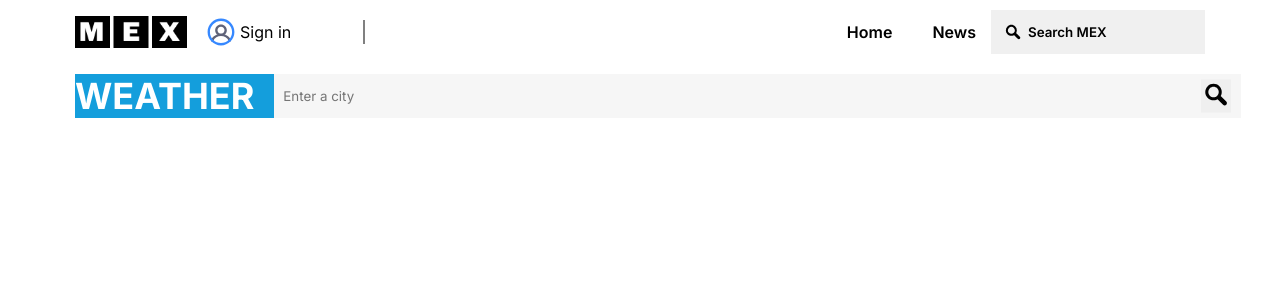
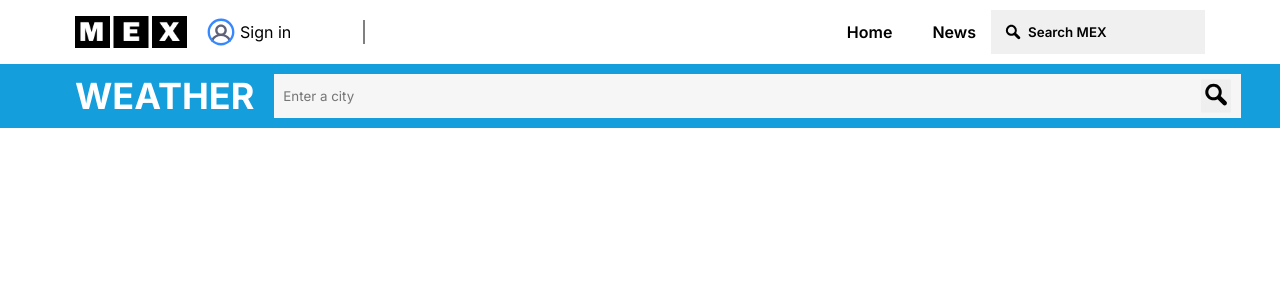
Before and after one commit to Pawsing-ctr/NextWeather, a Next.js app: page / in a window 1280 px wide. Shown: the top 300 px of the page. Built offline with nearby package versions, Linux system fonts and the light colour scheme.

Commit message:
correct nav pageblockwrapper styke

```diff
--- a/src/app/(page)/authPage/page.tsx
+++ b/src/app/(page)/authPage/page.tsx
@@ -1,5 +1,5 @@
 "use client";
-import React, { useState } from "react";
+import React from "react";
 import "./page.css";
 import PageBlockWrapper from "@/app/components/PageBlockWrapper/PageBlockWrapper";
 import { Colors } from "@/app/constants/colors";
--- a/src/app/components/Nav/Nav.tsx
+++ b/src/app/components/Nav/Nav.tsx
@@ -12,11 +12,21 @@ const Nav = () => {
     setIsDropdownOpen((prev) => !prev);
   };
 
+  const styles: React.CSSProperties = {
+    display: "flex",
+    width: "100%",
+    backgroundColor: "#fff",
+    textTransform: "uppercase",
+    justifyContent: "space-between",
+    boxShadow: "0 0.125rem 0.9375rem rgba(0, 0, 0, 0.15)",
+  };
+
   return (
     <PageBlockWrapper
-    // backgroundColor={
-    //   !isDropdownOpen ? Colors.backgroundColorNav : Colors.backgroundColorMain
-    // }
+      backgroundColor={
+        !isDropdownOpen ? Colors.backgroundColorNav : Colors.backgroundColorMain
+      }
+      style={!isDropdownOpen ? undefined : styles}
     >
       {!isDropdownOpen ? (
         <main className="main">
```
